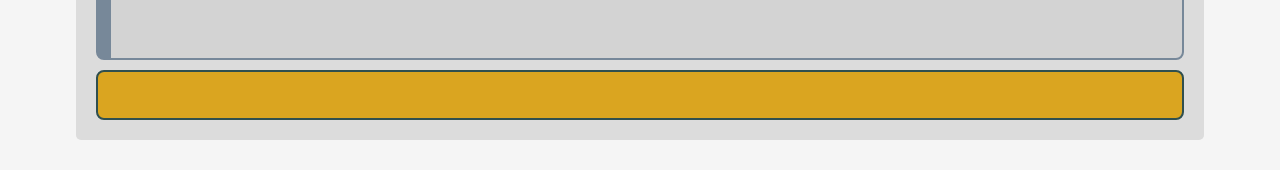
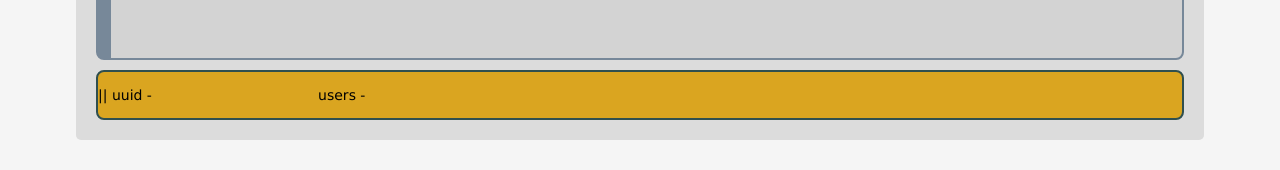
Before and after one commit to davisvansant/relay, a Vue app in the folder frontend/: page / in a window 1280 px wide. Shown: the part 588-758 px from the top of the page. Built offline with nearby package versions, Linux system fonts and the light colour scheme.

Commit message:
add initial spans, data, style for uuid/connected_users

```diff
--- a/frontend/src/App.vue
+++ b/frontend/src/App.vue
@@ -27,7 +27,17 @@
           {{ message }}
         </p>
       </div>
-      <div id="base" class="base"></div>
+      <div id="base" class="base">
+        <span id="uuid" class="uuid">
+          ||
+          uuid -
+          {{ uuid }}
+        </span>
+        <span id="connected_users" class="connected_users">
+          users -
+          {{ connected_users }}
+        </span>
+      </div>
     </div>
   </transition>
 </template>
@@ -40,7 +50,9 @@ export default defineComponent({
     return {
       url: '',
       ready_state: '',
-      received_messages: []
+      received_messages: [],
+      uuid: '',
+      connected_users: ''
     }
   }
 })
@@ -122,5 +134,17 @@ export default defineComponent({
     display: grid;
     grid-row-start: 4;
     grid-template-columns: auto auto 45% 15%;
+    align-items: center;
+    justify-items: stretch;
+  }
+  .uuid {
+    color: black;
+    font: 14px Verdana, sans-serif;
+    grid-column-start: 1;
+  }
+  .connected_users {
+    color: black;
+    font: 14px Verdana, sans-serif;
+    grid-column-start: 2;
   }
 </style>
```
